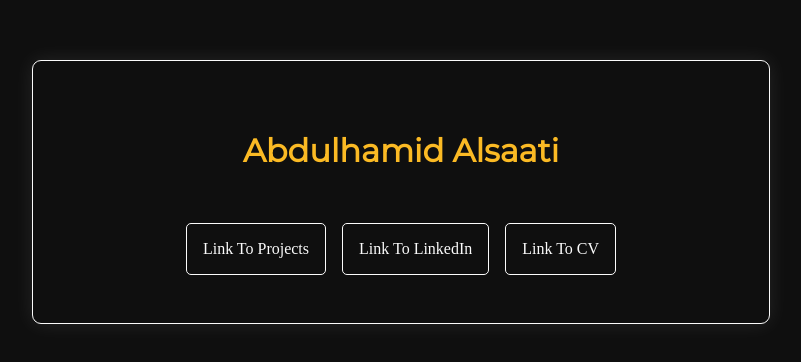
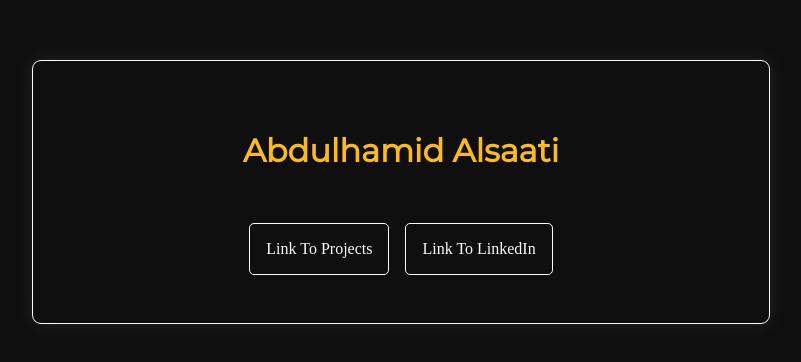
Before and after one commit to Abdulhamidsa/personal_links, a React (Vite) app: page / in a window 1280 px wide. Shown: the part 216-578 px from the top of the page, without its empty margins (239-1040 px from the left). Built offline with nearby package versions, Linux system fonts and the light colour scheme.

Commit message:
Update Content.jsx

```diff
--- a/components/Content.jsx
+++ b/components/Content.jsx
@@ -10,9 +10,9 @@ export default function Content() {
           <a href="https://www.linkedin.com/in/abdulhamid-alsaati-844572204/" target="_blank">
             Link To LinkedIn
           </a>
-          <a href="https://drive.google.com/file/d/1v0T2roMxquPo0jSwtZZLyk1v_Fmfc5vy/view?usp=sharing" target="_blank">
+{/*           <a href="https://drive.google.com/file/d/1v0T2roMxquPo0jSwtZZLyk1v_Fmfc5vy/view?usp=sharing" target="_blank">
             Link To CV
-          </a>
+          </a> */}
         </div>
       </div>
     </>
```
